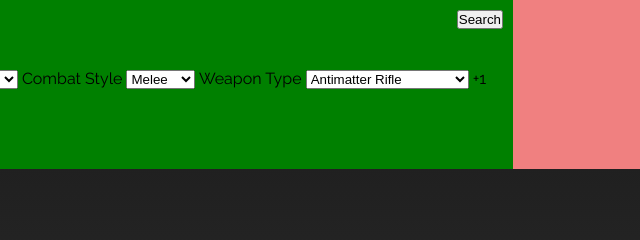
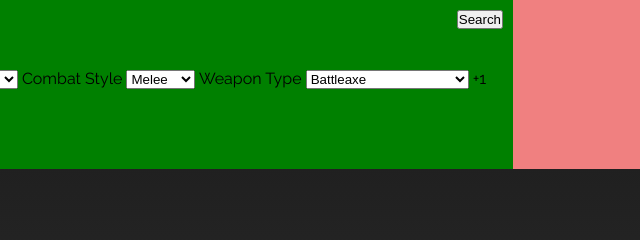
Before and after one commit to BobbyK360/DnDMarketplace, a plain HTML site: page index.html in a window 1280 px wide. Shown: the part 575-815 px from the top of the page, 639-1279 px from the left. Drawn offline with Linux system fonts and the light colour scheme.

Commit message:
made the Weapon Type select dropdown add dynamically

```diff
--- a/index.html
+++ b/index.html
@@ -115,56 +115,6 @@
 
             <label for="weapon-type">Weapon Type</label>
             <select name="weapon-type" id="weapon-type">
-              <option value="weapon">Antimatter Rifle</option>
-              <option value="armour">Battleaxe</option>
-              <option value="item">Blowgun</option>
-              <option value="armour">Boomerang</option>
-              <option value="item">Club</option>
-              <option value="weapon">Crossbow, Hand</option>
-              <option value="armour">Crossbow, Light</option>
-              <option value="item">Crossbow, Heavy</option>
-              <option value="weapon">Dagger</option>
-              <option value="armour">Dart</option>
-              <option value="item">Double-Bladed Scimitar</option>
-              <option value="weapon">Flail</option>
-              <option value="armour">Glaive</option>
-              <option value="item">Greataxe</option>
-              <option value="weapon">Greatclub</option>
-              <option value="armour">Greatsword</option>
-              <option value="item">Halberd</option>
-              <option value="weapon">Handaxe</option>
-              <option value="armour">Javelin</option>
-              <option value="item">Lance</option>
-              <option value="weapon">Laser Pistol</option>
-              <option value="armour">Laser Rifle</option>
-              <option value="item">Light Hammer</option>
-              <option value="weapon">Longbow</option>
-              <option value="armour">Longsword</option>
-              <option value="item">Mace</option>
-              <option value="weapon">Maul</option>
-              <option value="armour">Morningstar</option>
-              <option value="item">Musket</option>
-              <option value="weapon">Net</option>
-              <option value="armour">Pike</option>
-              <option value="item">Pistol</option>
-              <option value="weapon">Pistol, Automatic</option>
-              <option value="armour">Quarterstaff</option>
-              <option value="item">Rapier</option>
-              <option value="weapon">Revolver</option>
-              <option value="armour">Rifle, Automatic</option>
-              <option value="item">Rifle, Hunting</option>
-              <option value="weapon">Scimitar</option>
-              <option value="armour">Shortbow</option>
-              <option value="item">Shortsword</option>
-              <option value="weapon">Shotgun</option>
-              <option value="armour">Sickle</option>
-              <option value="item">Sling</option>
-              <option value="weapon">Spear</option>
-              <option value="armour">Trident</option>
-              <option value="item">War Pick</option>
-              <option value="weapon">Warhammer</option>
-              <option value="armour">Whip</option>
-              <option value="item">Yklwa</option>
             </select>
 
             <span class="mag-bonus">
--- a/js/index.js
+++ b/js/index.js
@@ -1,4 +1,3 @@
-const campaignSelection = document.querySelector(".campaign-selection__list");
 const campaignArray = [
   { campaignName: "Valeria", campaignIMG: "./img/game1.jpg" },
   {
@@ -15,9 +14,11 @@ const campaignArray = [
 window.addEventListener("load", () => {
   campaignBuilder();
   selectOutline();
+  loadWeaponType();
 });
 
 function campaignBuilder() {
+  const campaignSelection = document.querySelector(".campaign-selection__list");
   let campaignDivString = "";
 
   for (let item of campaignArray) {
@@ -48,3 +49,70 @@ function selectOutline() {
     });
   }
 }
+
+const weaponTypeArray = [
+  "Battleaxe",
+  "Blowgun",
+  "Boomerang",
+  "Club",
+  "Crossbow - Hand",
+  "Crossbow - Light",
+  "Crossbow - Heavy",
+  "Dagger",
+  "Dart",
+  "Double-Bladed Scimitar",
+  "Flail",
+  "Glaive",
+  "Greataxe",
+  "Greatclub",
+  "Greatsword",
+  "Halberd",
+  "Handaxe",
+  "Javelin",
+  "Lance",
+  "Laser Pistol",
+  "Laser Rifle",
+  "Light Hammer",
+  "Longbow",
+  "Longsword",
+  "Mace",
+  "Maul",
+  "Morningstar",
+  "Musket",
+  "Net",
+  "Pike",
+  "Pistol",
+  "Quarterstaff",
+  "Rapier",
+  "Revolver",
+  "Rifle - Automatic",
+  "Rifle - Hunting",
+  "Scimitar",
+  "Shortbow",
+  "Shortsword",
+  "Shotgun",
+  "Sickle",
+  "Sling",
+  "Spear",
+  "Trident",
+  "War Pick",
+  "Warhammer",
+  "Whip",
+  "Yklwa",
+];
+
+function loadWeaponType() {
+  const weaponTypeEl = document.getElementById("weapon-type");
+  let weaponTypeString = "";
+
+  for (let weapon of weaponTypeArray) {
+    function htmlCreator() {
+      return `
+        <option value="${weapon}">${weapon}</option>
+      `;
+    }
+    weaponTypeString += htmlCreator();
+  }
+  console.log(weaponTypeString);
+  weaponTypeEl.innerHTML = weaponTypeString;
+}
```
